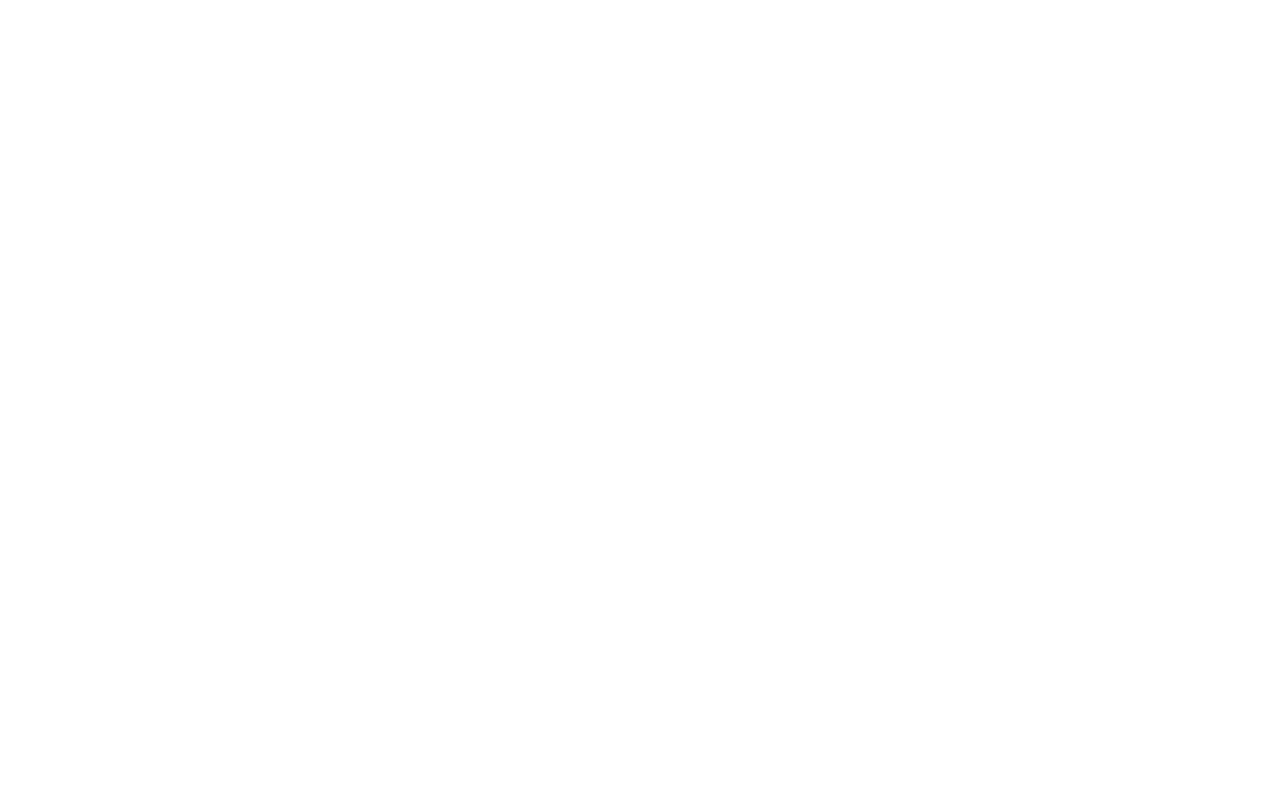
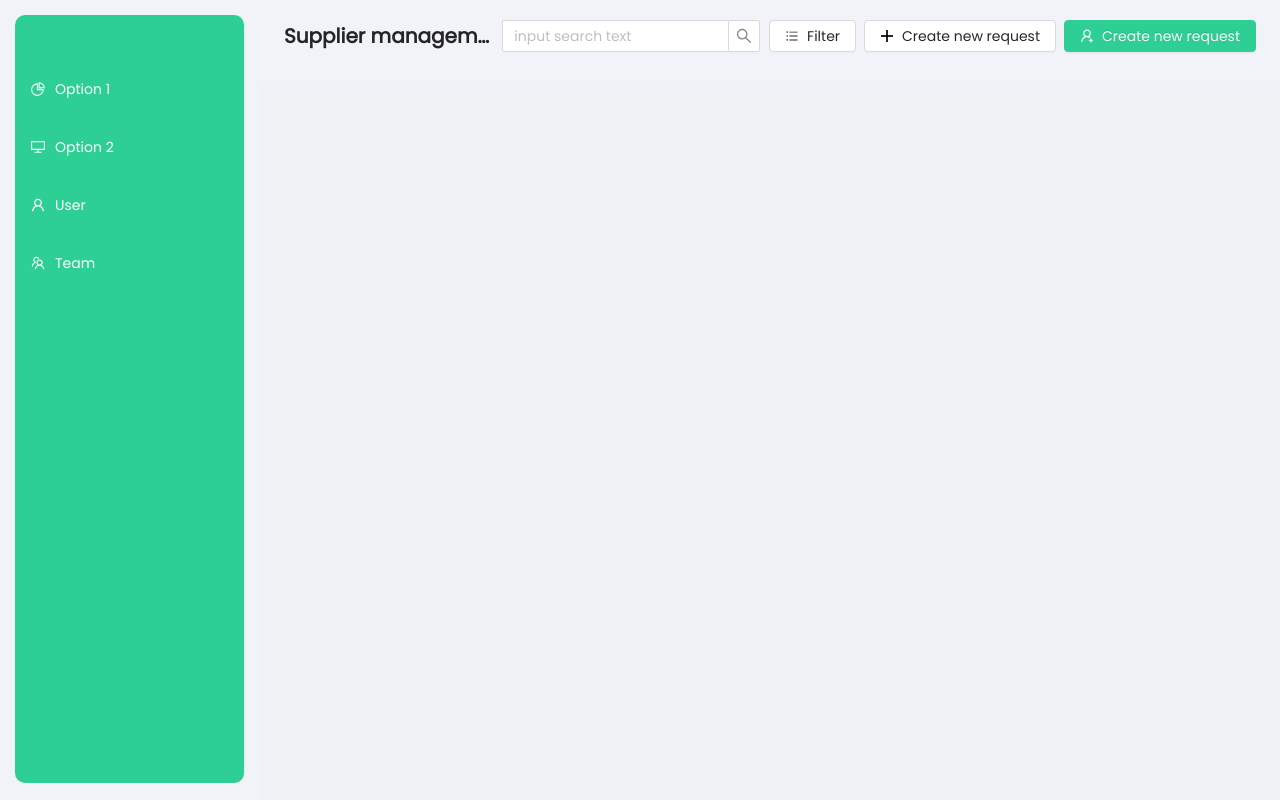
Before and after one commit to LinhHieu/react-antd, a React (Create React App) app: page /BuyerManagement in a window 1280 px wide. Before the commit this address had no page. Built offline with nearby package versions, Linux system fonts and the light colour scheme.

Commit message:
add buyer management menu

```diff
--- a/src/App.tsx
+++ b/src/App.tsx
@@ -5,6 +5,7 @@
 import Register from './page/auth/Register/Register';
 import Login from './page/auth/Login/Login';
 import Buyer from './page/buyer/Buyer/Buyer';
+import SupplierManagement from './page/buyer/BuyerManagement/SupplierManagement';
 
 
 function App() {
@@ -17,6 +18,7 @@
           <Route path='/ForgotPassword' element={<ForgotPassword />} />
           <Route path='/ResetPassword' element={<ResetPassword />} />
           <Route path='/Register' element={<Register />} />
+          <Route path='/BuyerManagement' element={<SupplierManagement />} />
         </Routes>
       </BrowserRouter>
     </div>
--- a/src/page/buyer/Buyer/Buyer.tsx
+++ b/src/page/buyer/Buyer/Buyer.tsx
@@ -1,4 +1,4 @@
-import { Layout, Space } from "antd";
+import { Layout, Space, PageHeader, DatePicker } from "antd";
 import Sidebar from "../../../layouts/Sidebar";
 import { useState, useEffect, useCallback } from 'react';
 import {SiteSider, SiteHeader } from '../MainPageStyle';
@@ -26,7 +26,7 @@
 const ChartInformation = styled.div`
     display: flex;
     flex-direction: column;
-    width: 30%;
+    width: 32%;
 `
 const ChartAnalytics = styled.div`
     margin-top: 20px;
@@ -41,7 +41,7 @@
     padding: 20px 20px;
     border-radius: 10px;
     background: #FFFFFF;
-    width: 30%;
+    width: 32%;
     height: 140px;
     display: flex;
     justify-content:space-between;
@@ -86,7 +86,7 @@
     padding: 20px 20px;
     border-radius: 10px;
     background: #FFFFFF;
-    width: 65%;
+    width: 66%;
     height: 620px;
 `
 
@@ -108,6 +108,7 @@
 const Buyer = () => {
     const [userData, setUserData] = useState<Reponse[]>([]);
     const [collapsed, setCollapsed] = useState(false);
+    const [Page, setPage] = useState(null);
     const token = localStorage.getItem("Token");
     const onCollapse = (collapsed: boolean) => {
         console.log(collapsed);
@@ -132,6 +133,7 @@
                     }
                 })
                 setUserData(DataList);
+                setPage(ResponeValue.meta.pagination.pageSize);
             })
             .catch(function (error:any) {
             console.log(error);
@@ -141,7 +143,7 @@
         <Sidebar>
             <Layout>
                 <SiteHeader>
-                    <h1><b>DashBoard</b></h1>
+                    <PageHeader title="Dashboard" extra={[<DatePicker.RangePicker />]}> </PageHeader>
                 </SiteHeader>
                 <ContentPage>
                     <NumberAnalytic>
@@ -188,7 +190,7 @@
                             </ChartAnalytics>
                         </ChartInformation>
                         <ActionList>
-                            <RequiredActionList data={userData} />
+                            <RequiredActionList data={userData} pageSize={Page}/>
                         </ActionList>
                     </BodyInformationList>
                 </ContentPage>
--- /dev/null
+++ b/src/page/buyer/BuyerManagement/SupplierManagement.tsx
@@ -0,0 +1,34 @@
+import { Layout, Space, PageHeader, DatePicker, Input, Button } from "antd";
+import Sidebar from '../../../layouts/Sidebar';
+import { SiteSider, SiteHeader } from '../MainPageStyle';
+import { BarsOutlined, PlusOutlined, UserAddOutlined } from '@ant-design/icons';
+import styled from 'styled-components';
+
+
+const { Search } = Input;
+
+const StyledButton = styled(Button)`
+    border-radius: 4px;
+`
+
+
+const SupplierManagement = () => {
+    const onSearch = (value:any) => console.log(value);
+
+    return(
+        <Sidebar>
+            <Layout>
+                <SiteHeader>
+                    <PageHeader title="Supplier management" extra={[
+                    <Search placeholder="input search text" onSearch={onSearch} style={{ borderRadius: "4px" }}/>,
+                    <StyledButton icon={<BarsOutlined />}>Filter</StyledButton>,
+                    <StyledButton icon={<PlusOutlined />}>Create new request</StyledButton>,
+                    <StyledButton type="primary" icon={<UserAddOutlined />}>Create new request</StyledButton>
+                    ]}> </PageHeader>
+                </SiteHeader>
+            </Layout>
+        </Sidebar>
+    )
+}
+
+export default SupplierManagement;
--- a/src/page/buyer/MainPageStyle.tsx
+++ b/src/page/buyer/MainPageStyle.tsx
@@ -3,7 +3,7 @@
 const { Header, Content, Footer, Sider } = Layout;
 
 export const SiteHeader = styled(Header)`
-    height: 8vh;
+    height: 9vh;
     background: #F2F3F9;
     padding: 0;
 `
```
Also changed, not shown: src/page/buyer/BuyerManagement/BuyerManagement.tsx (deleted, +0 -12 lines).
